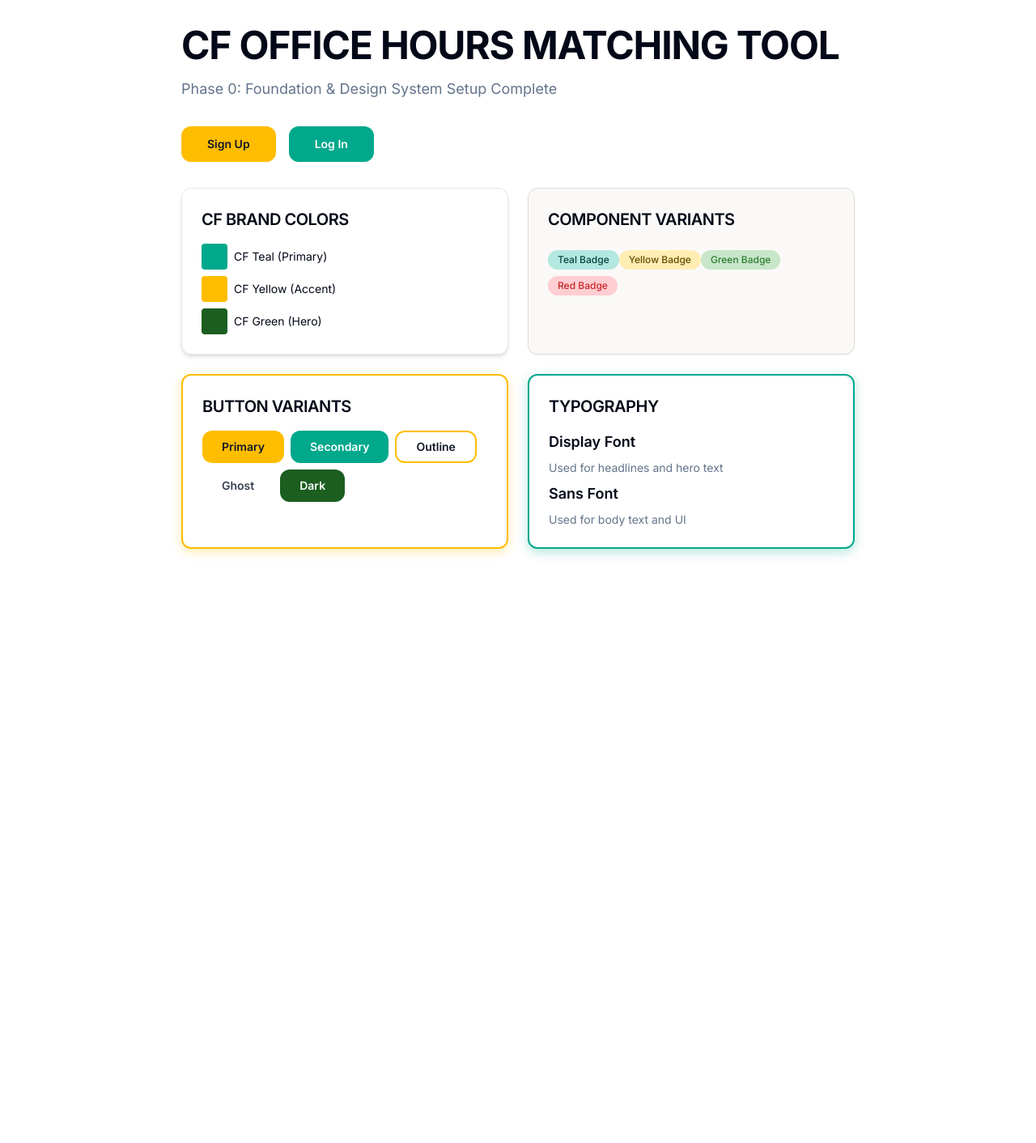
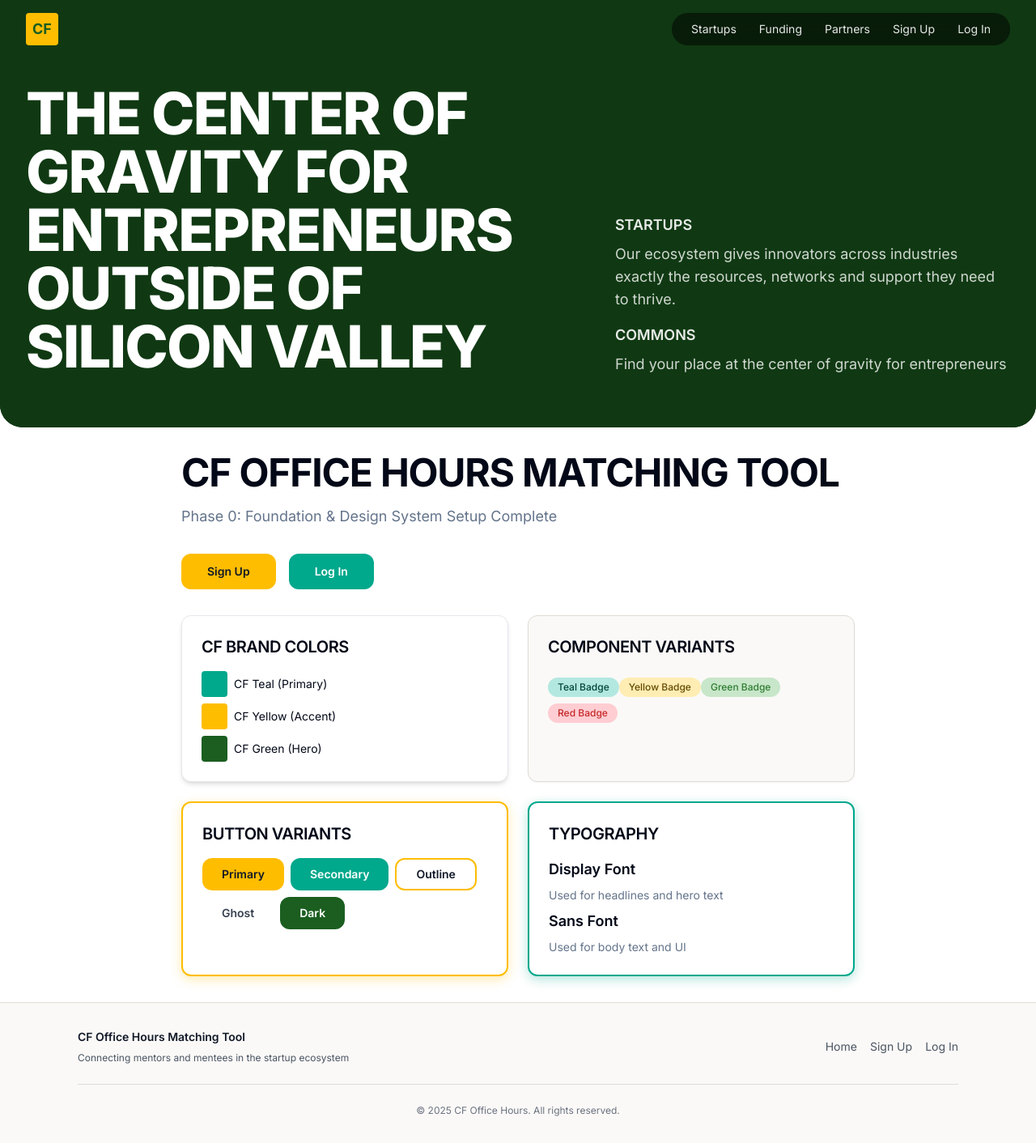
Before and after one commit to brucestarlove/officehoursmatchingtool-web, a Next.js app: page / in a window 1280 px wide. Shown: the whole page at 81% size. Before the commit the page ends 800 px from the top, so only its background shows below. Built offline with nearby package versions, Linux system fonts and the light colour scheme.

Commit message:
temp fancy hero

```diff
--- a/app/page.tsx
+++ b/app/page.tsx
@@ -1,11 +1,104 @@
 import Link from "next/link";
+import Image from "next/image";
 import { Button } from "@/components/ui/button-cf";
 import { Card } from "@/components/ui/card-cf";
 import { Badge } from "@/components/ui/badge-cf";
 
 export default function Home() {
   return (
-    <main className="min-h-screen bg-background p-8">
+    <div className="min-h-screen flex flex-col">
+      {/* Hero Section */}
+      <div className="mx-auto max-w-7xl rounded-b-[28px] overflow-hidden relative bg-black">
+        {/* Background Image - Replace src when image is provided */}
+        <div className="absolute inset-0 w-full h-full bg-cf-green-900">
+          {/* Uncomment and update src when image is ready */}
+          {/* <Image
+            src="/hero-background.jpg"
+            alt=""
+            fill
+            className="object-cover"
+            priority
+          /> */}
+        </div>
+        <div className="absolute inset-0 bg-black/40"></div>
+
+        {/* Header */}
+        <header className="relative z-10 flex items-center justify-between px-6 md:px-8 py-4">
+          <Link href="/" className="flex items-center gap-3">
+            {/* Logo placeholder - replace with actual logo */}
+            <div className="h-10 w-10 rounded bg-cf-yellow-500 flex items-center justify-center">
+              <span className="text-cf-green-900 font-bold text-lg">CF</span>
+            </div>
+            <span className="sr-only">Capital Factory</span>
+          </Link>
+
+          <nav className="hidden md:flex items-center gap-1 rounded-full bg-black/50 backdrop-blur px-3 py-1.5">
+            <Link
+              href="#"
+              className="px-3 py-1 text-sm text-white/90 hover:text-white transition-colors"
+            >
+              Startups
+            </Link>
+            <Link
+              href="#"
+              className="px-3 py-1 text-sm text-white/90 hover:text-white transition-colors"
+            >
+              Funding
+            </Link>
+            <Link
+              href="#"
+              className="px-3 py-1 text-sm text-white/90 hover:text-white transition-colors"
+            >
+              Partners
+            </Link>
+            <Link
+              href="/signup"
+              className="px-3 py-1 text-sm text-white/90 hover:text-white transition-colors"
+            >
+              Sign Up
+            </Link>
+            <Link
+              href="/login"
+              className="px-3 py-1 text-sm text-white/90 hover:text-white transition-colors"
+            >
+              Log In
+            </Link>
+          </nav>
+        </header>
+
+        {/* Content */}
+        <section className="relative z-10 grid grid-cols-12 gap-8 px-6 md:px-8 pb-12 md:pb-16 pt-4 md:pt-8">
+          {/* Left: H1 */}
+          <div className="col-span-12 md:col-span-7">
+            <h1 className="text-white font-display font-extrabold uppercase tracking-tight leading-[0.9] text-5xl sm:text-6xl md:text-7xl">
+              The center of<br />
+              gravity for<br />
+              entrepreneurs<br />
+              outside of<br />
+              Silicon Valley
+            </h1>
+          </div>
+
+          {/* Right: Details */}
+          <div className="col-span-12 md:col-span-5 self-end">
+            <p className="text-white/90 text-base md:text-lg font-semibold uppercase mb-2">
+              STARTUPS
+            </p>
+            <p className="text-white/80 text-base md:text-lg leading-relaxed mb-4">
+              Our ecosystem gives innovators across industries exactly the resources, networks and support they need to thrive.
+            </p>
+            <p className="text-white/90 text-base md:text-lg font-semibold uppercase mb-2">
+              Commons
+            </p>
+            <p className="text-white/80 text-base md:text-lg leading-relaxed">
+              Find your place at the center of gravity for entrepreneurs
+            </p>
+          </div>
+        </section>
+      </div>
+
+      {/* Main Content */}
+      <main className="flex-1 bg-background p-8">
         <div className="container mx-auto max-w-4xl space-y-8">
           <div className="space-y-4">
             <h1 className="text-5xl font-display font-bold uppercase tracking-tight">
@@ -84,5 +177,36 @@ export default function Home() {
         </div>
       </div>
       </main>
+
+      {/* Footer */}
+      <footer className="bg-cf-beige-50 border-t border-cf-beige-300 mt-auto">
+        <div className="container mx-auto max-w-6xl px-8 py-8">
+          <div className="flex flex-col md:flex-row justify-between items-start md:items-center gap-4">
+            <div className="space-y-2">
+              <p className="text-sm font-semibold text-gray-900">CF Office Hours Matching Tool</p>
+              <p className="text-xs text-gray-600">
+                Connecting mentors and mentees in the startup ecosystem
+              </p>
+            </div>
+            <div className="flex flex-wrap gap-4 text-sm text-gray-600">
+              <Link href="/" className="hover:text-cf-teal-600">
+                Home
+              </Link>
+              <Link href="/signup" className="hover:text-cf-teal-600">
+                Sign Up
+              </Link>
+              <Link href="/login" className="hover:text-cf-teal-600">
+                Log In
+              </Link>
+            </div>
+          </div>
+          <div className="mt-6 pt-6 border-t border-cf-beige-300">
+            <p className="text-xs text-gray-500 text-center">
+              © {new Date().getFullYear()} CF Office Hours. All rights reserved.
+            </p>
+          </div>
+        </div>
+      </footer>
+    </div>
   );
 }
```
Lines whose indentation alone changed are shown as unchanged.
